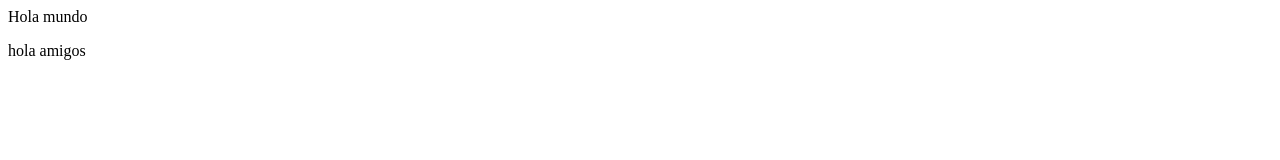
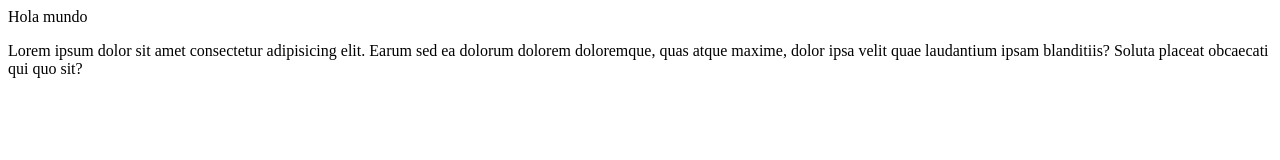
Before and after one commit to AlSE10/EjemploUso, a plain HTML site: page index.html in a window 1280 px wide. Drawn offline with Linux system fonts and the light colour scheme.

Commit message:
Update index.html
hola j

```diff
--- a/index.html
+++ b/index.html
@@ -10,6 +10,9 @@
     <div>
         Hola mundo
     </div>
-        <p>hola amigos</p>
+    <div>
+        <p>Lorem ipsum dolor sit amet consectetur adipisicing elit. Earum sed ea dolorum dolorem doloremque, quas atque maxime, dolor ipsa velit quae laudantium ipsam blanditiis? Soluta placeat obcaecati qui quo sit?</p>
+    </div>
+
 </body>
 </html>
```
